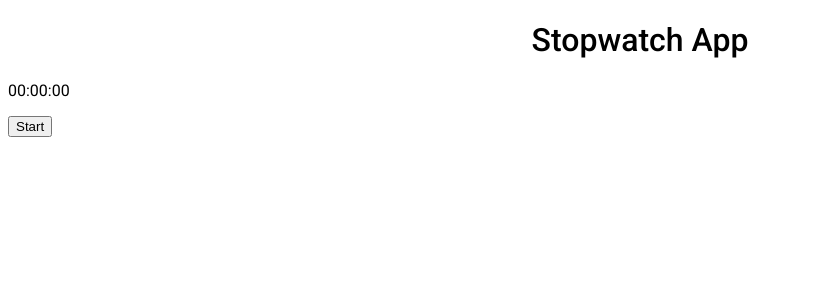
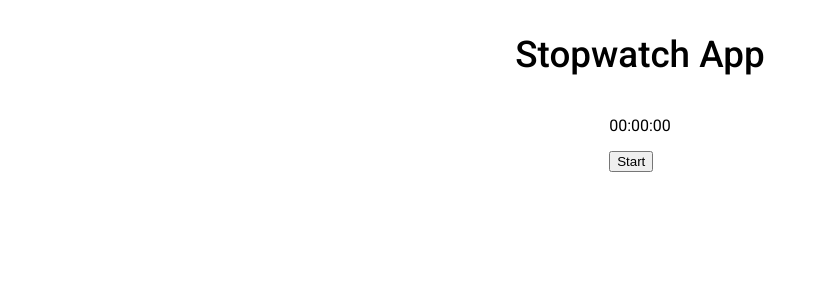
Before and after one commit to ericksvaguilar/stopwatch-app, a React (Create React App) app: page / in a window 1280 px wide. Shown: the top 300 px of the page, without its empty margins (0-819 px from the left). Built offline with nearby package versions, Linux system fonts and the light colour scheme.

Commit message:
feat(app.module.css): finish container style

```diff
--- a/src/styles/App.module.css
+++ b/src/styles/App.module.css
@@ -1,4 +1,11 @@
+.appContainer {
+  display: flex;
+  flex-direction: column;
+  align-items: center;
+}
+
 .appContainer h1 {
   font-weight: 500;
   text-align: center;
+  font-size: 2.3rem;
 }
```
